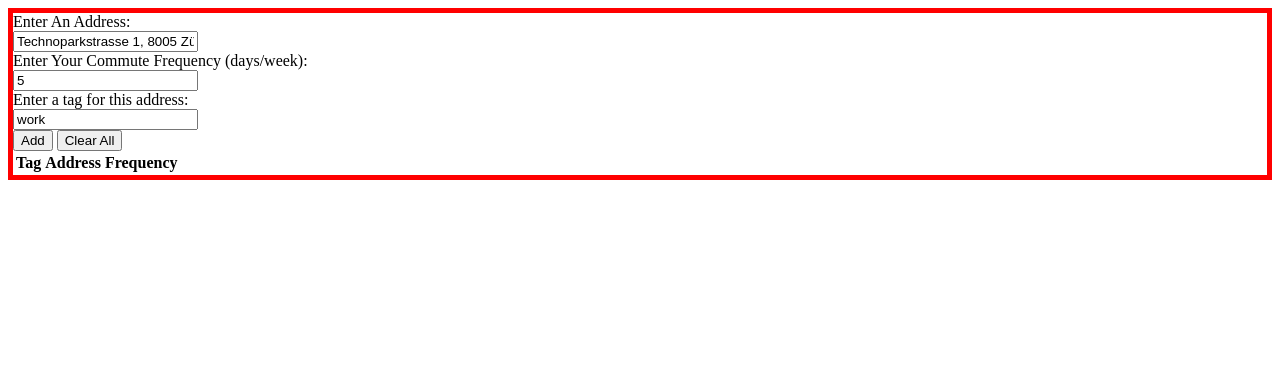
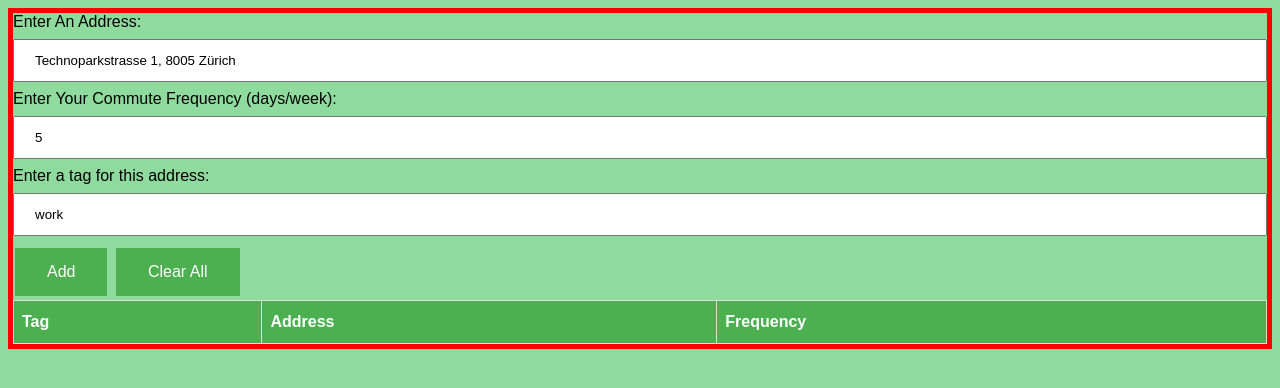
Before and after one commit to dylanjwolff/green-place, a website built with webpack: page greenplace/popup/greenplace.html in a window 1280 px wide. Built offline with nearby package versions, Linux system fonts and the light colour scheme; some packages are replaced by stand-ins of ours.

Commit message:
added shitty css for the popup

```diff
--- a/greenplace/popup/greenplace.html
+++ b/greenplace/popup/greenplace.html
@@ -3,10 +3,11 @@
 <html>
   <head>
     <meta charset="utf-8">
-    <link rel="stylesheet" href="popup.css"/>
-  </head>
+</head>
 
-<body>
+<link rel="stylesheet" href="popup.css"/>
+
+<body style="background-color: #8fdb9d">
   <div id="popup-content">
       <div>
           Enter An Address:<br>
--- /dev/null
+++ b/greenplace/popup/popup.css
@@ -0,0 +1,46 @@
+body {
+        background-color: #8fdb9d;
+        font-family: Arial, Helvetica, sans-serif;
+}
+
+button {
+       background-color: #4CAF50;
+       border: none;
+       color: white;
+       padding: 15px 32px;
+       text-align: center;
+       text-decoration: none;
+       display: inline-block;
+       font-size: 16px;
+       margin: 4px 2px;
+       cursor: pointer;
+}
+
+input[type=text] {
+  width: 100%;
+  padding: 12px 20px;
+  margin: 8px 0;
+  box-sizing: border-box;
+}
+
+table {
+          border-collapse: collapse;
+          width: 100%;
+}
+
+td, th {
+  border: 1px solid #ddd;
+  padding: 8px;
+}
+
+tr:nth-child(even){background-color: #f2f2f2;}
+
+tr:hover {background-color: #ddd;}
+
+th {
+  padding-top: 12px;
+  padding-bottom: 12px;
+  text-align: left;
+  background-color: #4CAF50;
+  color: white;
+}
```
